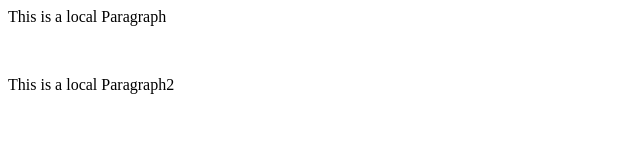
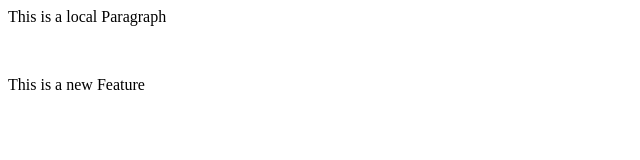
Before and after one commit to Anishkusmi/LocalRepo, a plain HTML site: page index.html in a window 1280 px wide. Shown: the full height of the page, 0-640 px from the left. Drawn offline with Linux system fonts and the light colour scheme.

Commit message:
Add new feature

```diff
--- a/index.html
+++ b/index.html
@@ -1,3 +1,3 @@
 <p>This is a local Paragraph</p>
 <br/>
-<p>This is a local Paragraph2</p>
+<p>This is a  new Feature</p>
```
